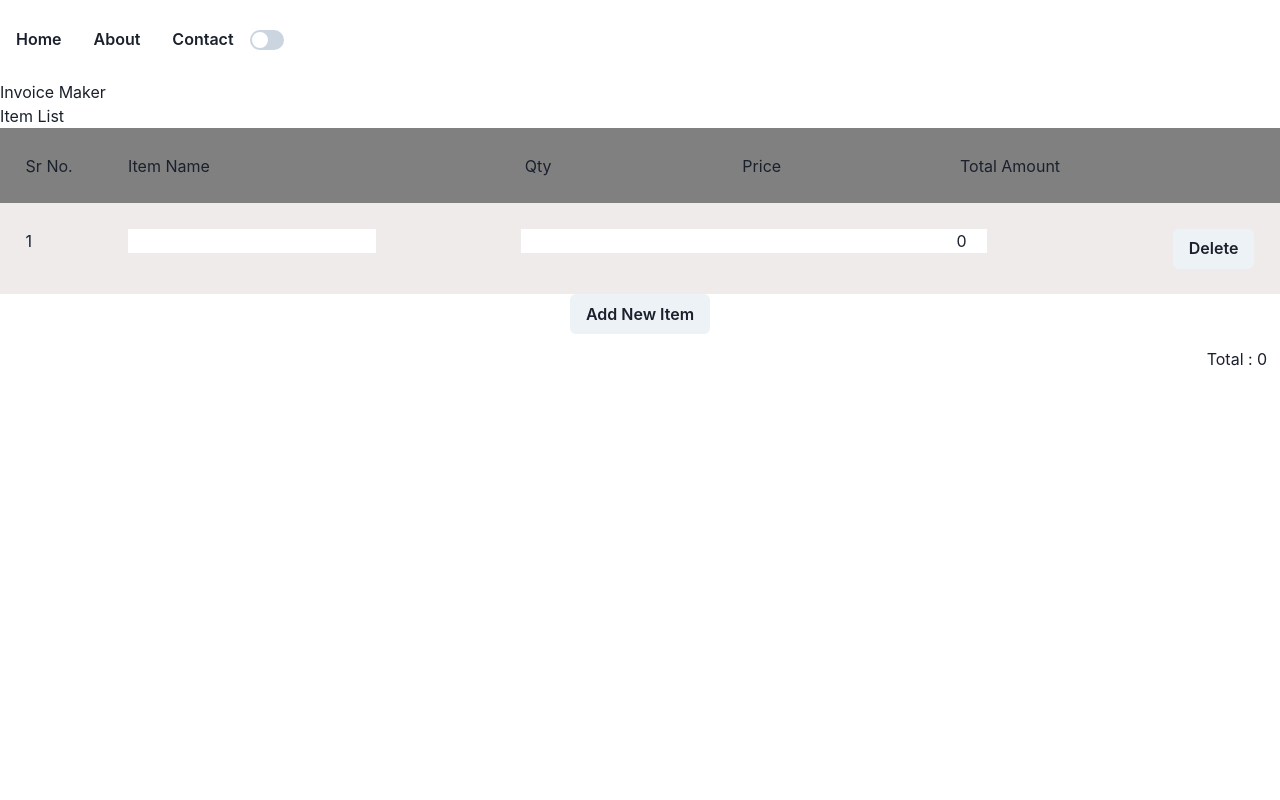
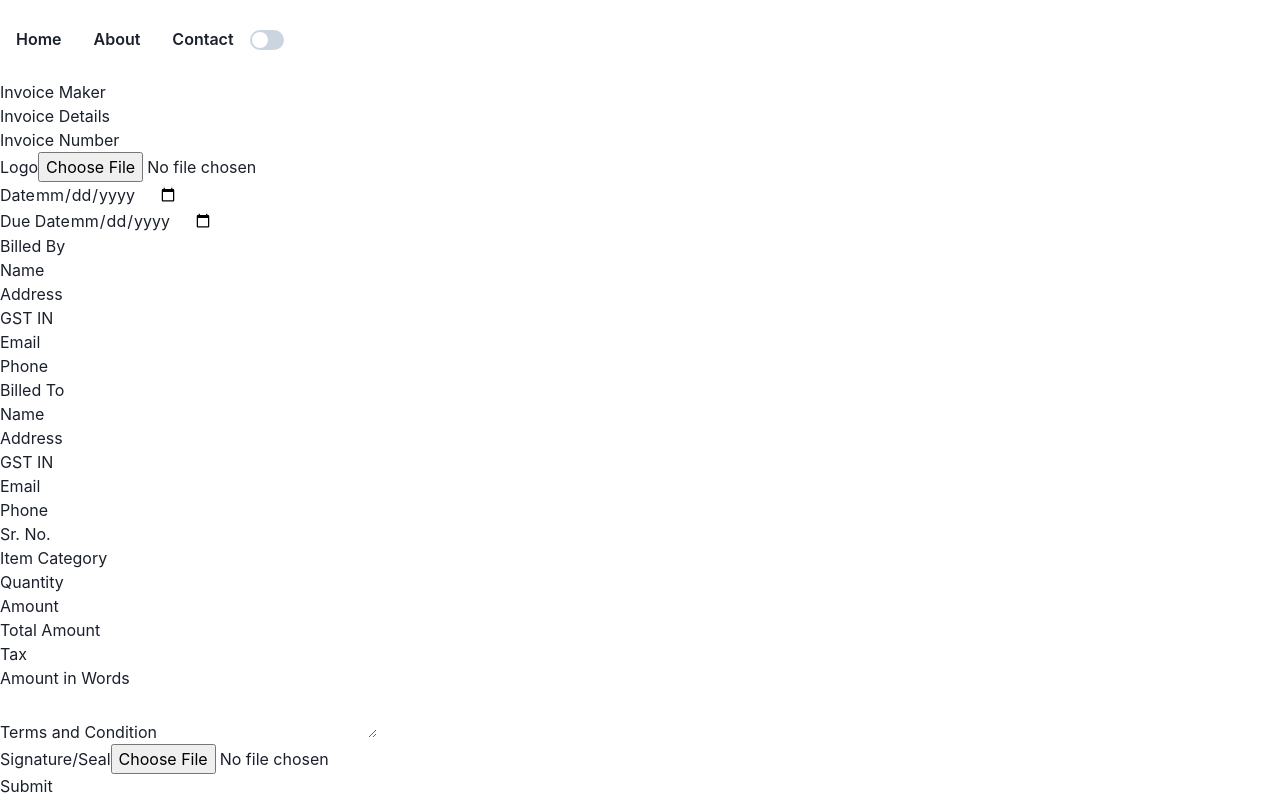
Before and after one commit to Bubbble-Studio/invoice-maker, a Next.js app: page / in a window 1280 px wide. Shown: the top 800 px of the page. Built offline with nearby package versions, Linux system fonts and the light colour scheme.

Commit message:
skeleton ready

```diff
--- a/package.json
+++ b/package.json
@@ -10,7 +10,7 @@
   },
   "dependencies": {
     "@chakra-ui/icons": "^2.0.17",
-    "@chakra-ui/react": "^2.5.1",
+    "@chakra-ui/react": "^2.5.2",
     "@emotion/react": "^11.10.6",
     "@emotion/styled": "^11.10.6",
     "@types/node": "18.15.3",
@@ -19,7 +19,7 @@
     "eslint": "8.36.0",
     "eslint-config-next": "13.2.4",
     "firebase": "^9.17.2",
-    "framer-motion": "^10.3.2",
+    "framer-motion": "^10.6.0",
     "next": "13.2.4",
     "react": "18.2.0",
     "react-dom": "18.2.0",
--- a/src/pages/index.tsx
+++ b/src/pages/index.tsx
@@ -20,6 +20,7 @@
       <main>
         <Navbar />
         <h1>Invoice Maker</h1>
+        <InvoiceArea/>
         {/* <InvoiceArea /> */}
         <ItemsList/>
       </main>
```
Also changed, not shown: src/components/itemsList/itemsList.tsx (indentation only), 1 other file (tests, documents, lock files or other folders).
